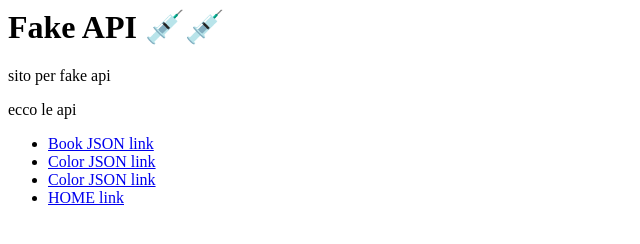
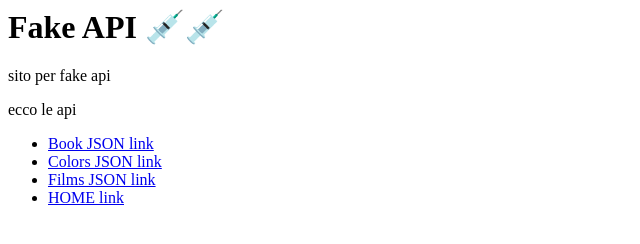
Before and after one commit to lamiera70/fake-api-test-react, a plain HTML site: page index.html in a window 1280 px wide. Shown: the full height of the page, 0-640 px from the left. Drawn offline with Linux system fonts and the light colour scheme.

Commit message:
aggiunto

```diff
--- a/index.html
+++ b/index.html
@@ -5,8 +5,8 @@
     <p>ecco le api</p>
     <ul>
       <li><a href="https://lamiera70.github.io/fake-api-test-react/api/book.json">Book JSON link</a></li>
-      <li><a href="https://lamiera70.github.io/fake-api-test-react/api/colors.json">Color JSON link</a></li>
-      <li><a href="https://lamiera70.github.io/fake-api-test-react/api/films.json">Color JSON link</a></li>
+      <li><a href="https://lamiera70.github.io/fake-api-test-react/api/colors.json">Colors JSON link</a></li>
+      <li><a href="https://lamiera70.github.io/fake-api-test-react/api/films.json">Films JSON link</a></li>
       <li><a href="https://lamiera70.github.io/fake-api-test-react/index.html">HOME link</a></li>
     </ul>
   </body>
```
